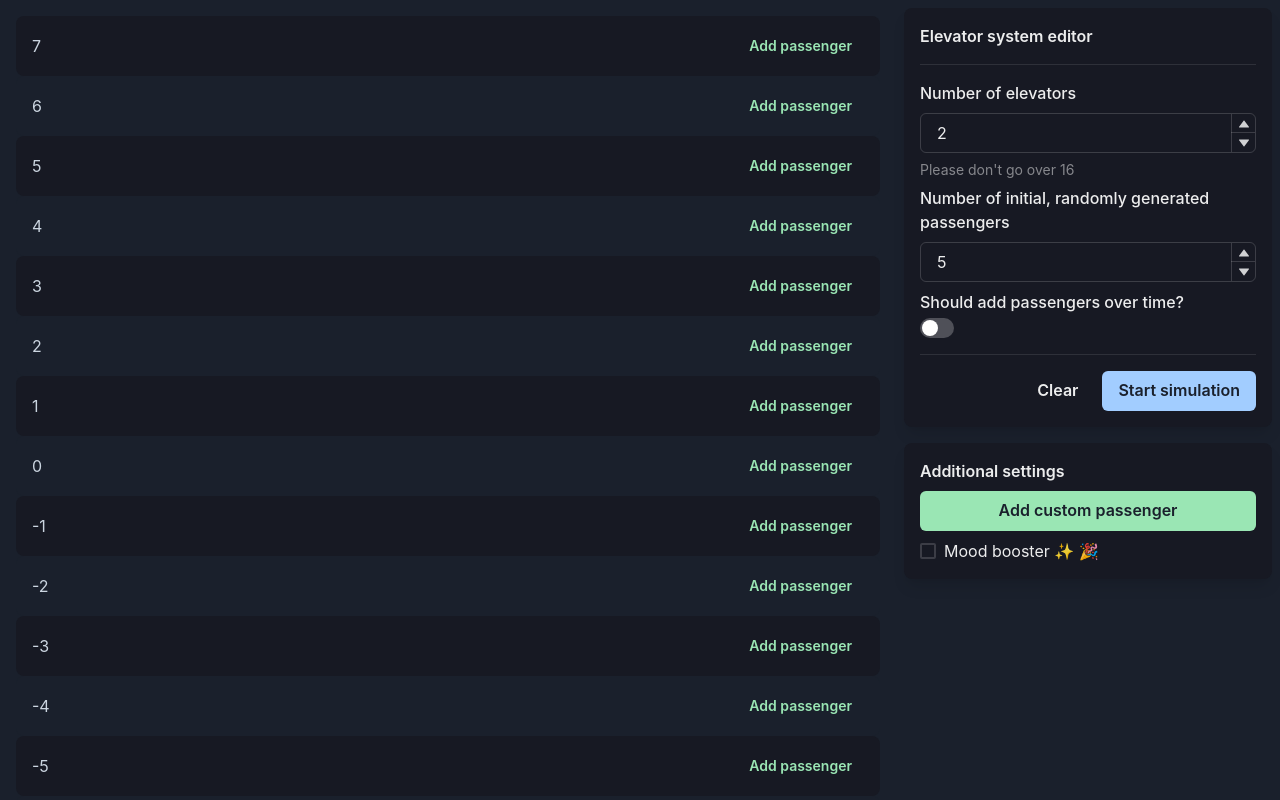
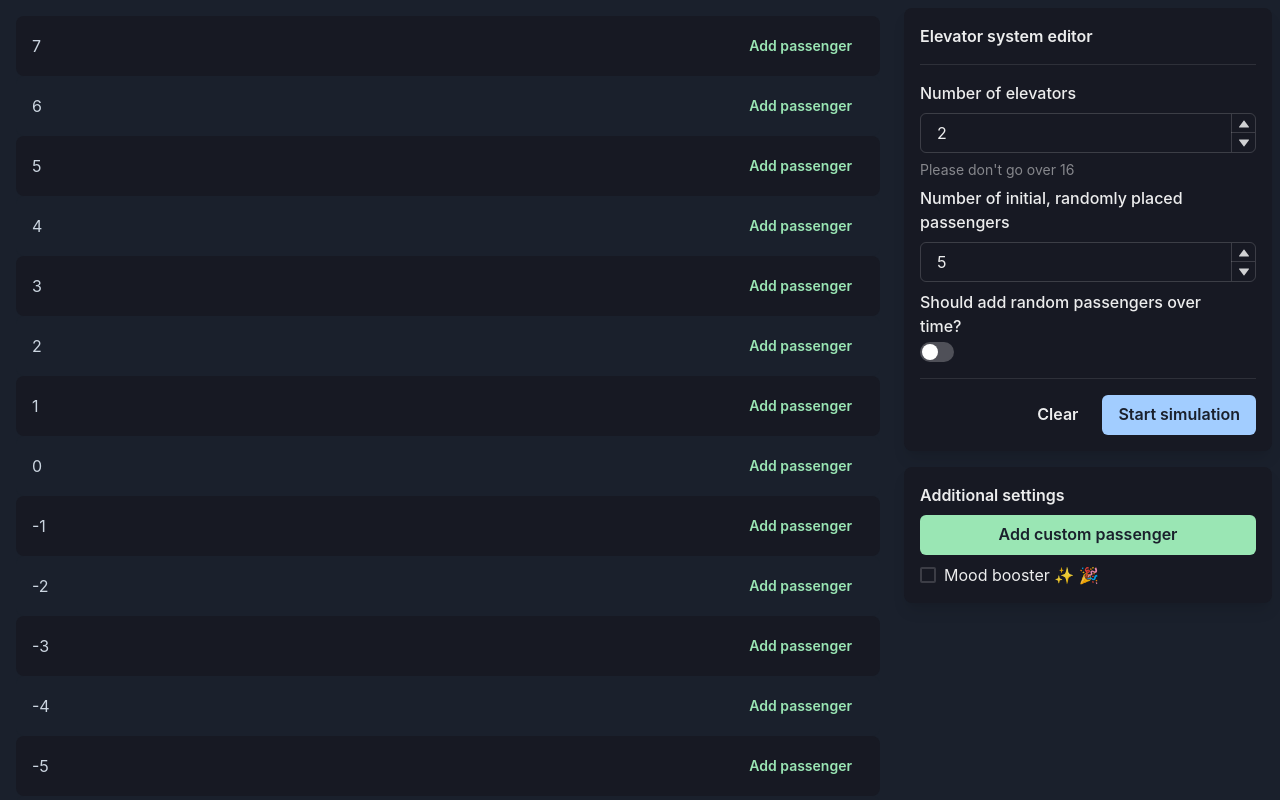
Before and after one commit to MaciejWiatr/elevators-react, a React (Vite) app: page / in a window 1280 px wide. Built offline with nearby package versions, Linux system fonts and the light colour scheme.

Commit message:
Fix spelling

```diff
--- a/src/components/ElevatorForm.tsx
+++ b/src/components/ElevatorForm.tsx
@@ -68,7 +68,7 @@ const ElevatorForm = ({ onSubmit, runSimulation }: IElevatorFormProps) => {
 					</Box>
 					<Box my={2}>
 						<FormLabel htmlFor="passengerNumber">
-							Number of initial, randomly generated passengers
+							Number of initial, randomly placed passengers
 						</FormLabel>
 						<NumberInput id="passengerNumber">
 							<NumberInputField
@@ -93,7 +93,7 @@ const ElevatorForm = ({ onSubmit, runSimulation }: IElevatorFormProps) => {
 						)}
 					</Box>
 					<FormLabel htmlFor="email-alerts" mb="0">
-						Should add passengers over time?
+						Should add random passengers over time?
 					</FormLabel>
 					<Switch
 						id="email-alerts"
```
